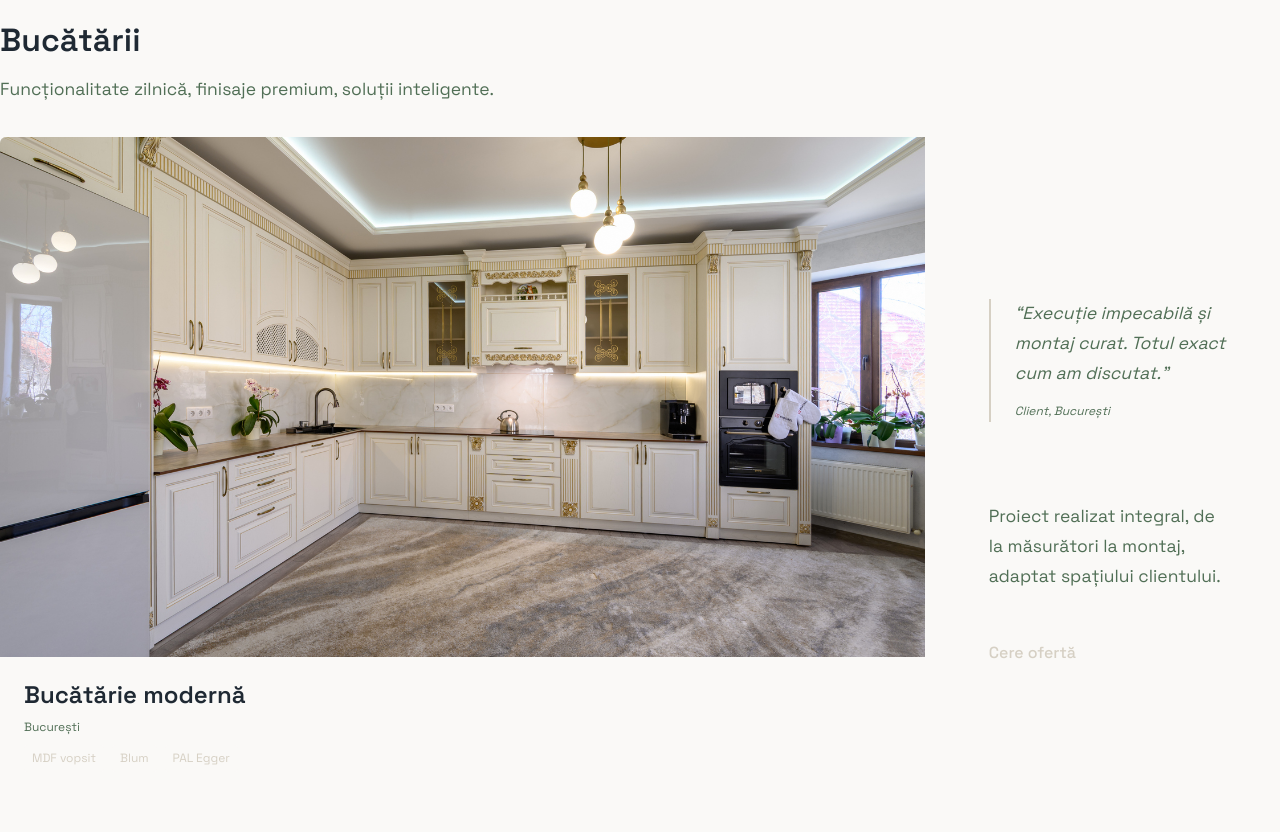
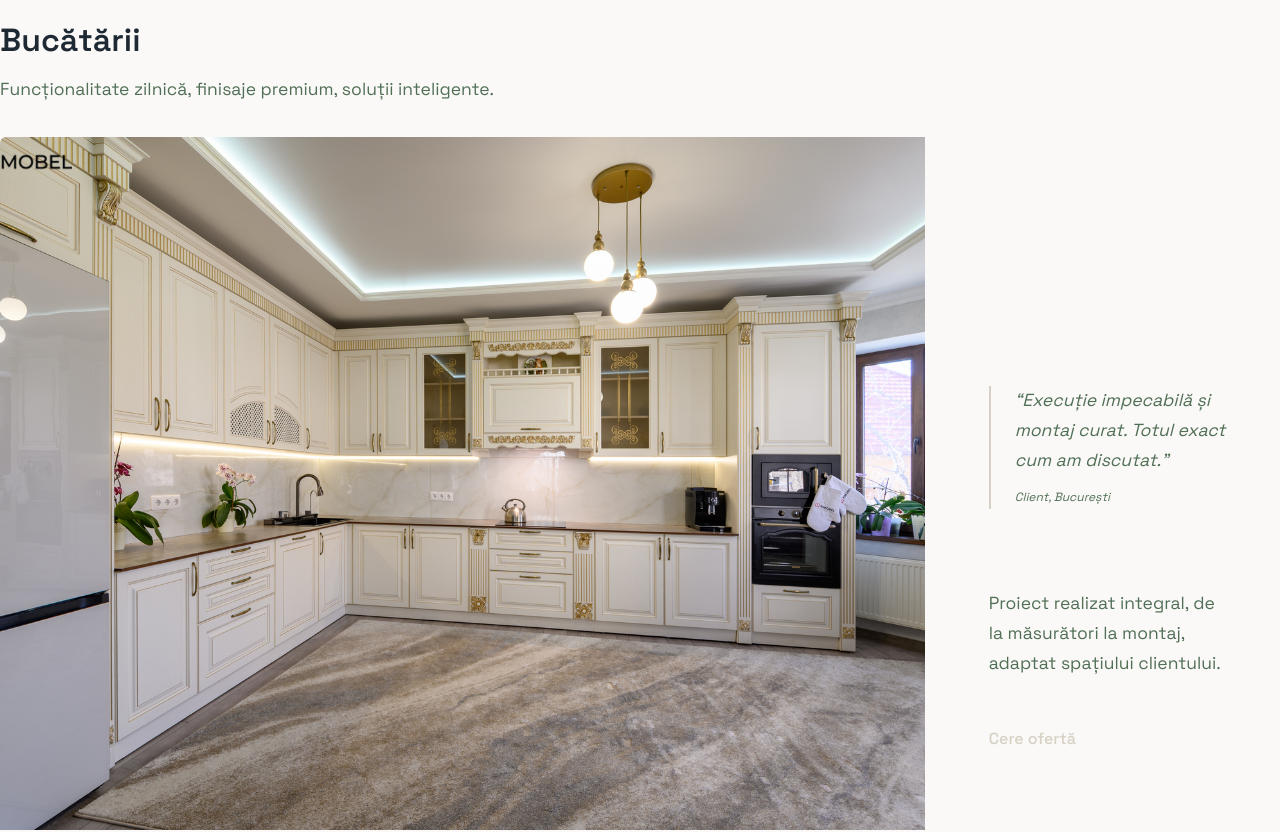
Before and after one commit to remus2023/daremi-website, a Next.js app: page /proiecte-mobila-comanda in a window 1280 px wide. Shown: the part 420-1252 px from the top of the page. Built offline with nearby package versions, Linux system fonts and the light colour scheme.

Commit message:
feat: add reusable image gallery with fullscreen lightbox (Embla + PhotoSwipe)

```diff
--- a/package.json
+++ b/package.json
@@ -12,8 +12,11 @@
     "@radix-ui/react-dialog": "^1.1.15",
     "@radix-ui/react-visually-hidden": "^1.2.4",
     "clsx": "^2.1.1",
+    "embla-carousel": "^8.6.0",
+    "embla-carousel-react": "^8.6.0",
     "framer-motion": "^12.23.26",
     "next": "16.0.10",
+    "photoswipe": "^5.4.4",
     "react": "19.2.1",
     "react-dom": "19.2.1",
     "sass": "^1.96.0"
--- a/src/app/proiecte-mobila-comanda/page.tsx
+++ b/src/app/proiecte-mobila-comanda/page.tsx
@@ -1,3 +1,5 @@
+"use client";
+
 import Link from "next/link";
 import Image from "next/image";
 import {
@@ -5,6 +7,11 @@ import {
   PROJECTS,
   CATEGORY_TESTIMONIALS,
 } from "@/config/projects.config";
+
+/* ➕ IMPORTURI GALERIE (DOAR ASTA ESTE NOU) */
+import { useImageGallery } from "@/components/ui/gallery/useImageGallery";
+import { ImageGallery } from "@/components/ui/gallery/ImageGallery";
+import { ImageLightbox } from "@/components/ui/gallery/ImageLightbox";
 
 export default function ProjectsPage() {
   return (
@@ -41,6 +48,11 @@ export default function ProjectsPage() {
                 const isFeatured = index === 0;
 
                 if (isFeatured) {
+                  /* ➕ HOOK GALERIE – DOAR PENTRU FEATURED */
+                  const gallery = useImageGallery({
+                    images: [project.image],
+                  });
+
                   return (
                     <article
                       key={project.id}
@@ -48,12 +60,21 @@ export default function ProjectsPage() {
                     >
                       {/* CARD PRINCIPAL */}
                       <div className="projects-page__featured-main">
+                        {/* 🔁 AICI ESTE SINGURA ÎNLOCUIRE DE LOGICĂ */}
                         <div className="projects-page__image">
-                          <Image
-                            src={project.image}
-                            alt={project.title}
-                            fill
-                            sizes="(max-width: 1024px) 100vw, 75vw"
+                          <ImageGallery
+                            images={gallery.images}
+                            activeIndex={gallery.activeIndex}
+                            changeIndex={gallery.changeIndex}
+                            openLightbox={gallery.openLightbox}
+                          />
+
+                          <ImageLightbox
+                            images={gallery.images}
+                            activeIndex={gallery.activeIndex}
+                            isLightboxOpen={gallery.isLightboxOpen}
+                            changeIndex={gallery.changeIndex}
+                            closeLightbox={gallery.closeLightbox}
                           />
                         </div>
 
@@ -71,7 +92,7 @@ export default function ProjectsPage() {
                         </div>
                       </div>
 
-                      {/* ASIDE INTERN */}
+                      {/* ASIDE INTERN – NEMODIFICAT */}
                       <aside className="projects-page__featured-aside">
                         {testimonial && (
                           <blockquote className="projects-page__testimonial">
@@ -90,12 +111,12 @@ export default function ProjectsPage() {
                         >
                           Cere ofertă
                         </Link>
-
                       </aside>
                     </article>
                   );
                 }
 
+                /* CARDURILE NORMALE – NEMODIFICATE */
                 return (
                   <article key={project.id} className="projects-page__card">
                     <div className="projects-page__image">
@@ -124,8 +145,6 @@ export default function ProjectsPage() {
               })}
             </div>
 
-
-
             <div className="projects-page__category-cta">
               <Link href={category.serviceHref}>
                 Vezi serviciul: {category.title}
--- /dev/null
+++ b/src/components/ui/gallery/ImageGallery.tsx
@@ -0,0 +1,137 @@
+"use client";
+
+import { useEffect, useCallback, useState } from "react";
+import useEmblaCarousel from "embla-carousel-react";
+import Image from "next/image";
+
+type ImageGalleryProps = {
+  images: string[];
+  activeIndex: number;
+  changeIndex: (index: number) => void;
+  openLightbox: (index?: number) => void;
+};
+
+export function ImageGallery({
+  images,
+  activeIndex,
+  changeIndex,
+  openLightbox,
+}: ImageGalleryProps) {
+  const [emblaRef, emblaApi] = useEmblaCarousel({
+    align: "start",
+    loop: false,
+    dragFree: false,
+  });
+
+  const [canScrollPrev, setCanScrollPrev] = useState(false);
+  const [canScrollNext, setCanScrollNext] = useState(false);
+
+  /**
+   * Sync: Embla → state
+   */
+  useEffect(() => {
+    if (!emblaApi) return;
+
+    const onSelect = () => {
+      changeIndex(emblaApi.selectedScrollSnap());
+      setCanScrollPrev(emblaApi.canScrollPrev());
+      setCanScrollNext(emblaApi.canScrollNext());
+    };
+
+    emblaApi.on("select", onSelect);
+    onSelect();
+
+    return () => {
+      emblaApi.off("select", onSelect);
+    };
+  }, [emblaApi, changeIndex]);
+
+  /**
+   * Sync: state → Embla
+   */
+  useEffect(() => {
+    if (!emblaApi) return;
+    emblaApi.scrollTo(activeIndex);
+  }, [emblaApi, activeIndex]);
+
+  const scrollPrev = useCallback(() => {
+    emblaApi?.scrollPrev();
+  }, [emblaApi]);
+
+  const scrollNext = useCallback(() => {
+    emblaApi?.scrollNext();
+  }, [emblaApi]);
+
+  const handleThumbClick = useCallback(
+    (index: number) => {
+      emblaApi?.scrollTo(index);
+    },
+    [emblaApi]
+  );
+
+  return (
+    <div className="image-gallery">
+      {/* Arrows (desktop only via CSS) */}
+      {canScrollPrev && (
+        <button
+          type="button"
+          className="image-gallery__arrow image-gallery__arrow--prev"
+          onClick={scrollPrev}
+          aria-label="Previous image"
+        >
+          ‹
+        </button>
+      )}
+
+      {canScrollNext && (
+        <button
+          type="button"
+          className="image-gallery__arrow image-gallery__arrow--next"
+          onClick={scrollNext}
+          aria-label="Next image"
+        >
+          ›
+        </button>
+      )}
+
+      {/* Main gallery */}
+      <div className="image-gallery__viewport" ref={emblaRef}>
+        <div className="image-gallery__container">
+          {images.map((src, index) => (
+            <div
+              className="image-gallery__slide"
+              key={index}
+              onClick={() => openLightbox(activeIndex)}
+            >
+              <Image
+                src={src}
+                alt=""
+                fill
+                priority={index === 0}
+                sizes="(max-width: 768px) 100vw, 70vw"
+              />
+            </div>
+          ))}
+        </div>
+      </div>
+
+      {/* Thumbnails */}
+      {images.length > 1 && (
+        <div className="image-gallery__thumbs">
+          {images.map((src, index) => (
+            <button
+              key={index}
+              type="button"
+              className={`image-gallery__thumb ${
+                index === activeIndex ? "is-active" : ""
+              }`}
+              onClick={() => handleThumbClick(index)}
+            >
+              <Image src={src} alt="" width={72} height={72} />
+            </button>
+          ))}
+        </div>
+      )}
+    </div>
+  );
+}
--- /dev/null
+++ b/src/components/ui/gallery/ImageLightbox.tsx
@@ -0,0 +1,69 @@
+"use client";
+
+import { useEffect, useRef } from "react";
+import PhotoSwipeLightbox from "photoswipe/lightbox";
+import "photoswipe/style.css";
+
+type ImageLightboxProps = {
+  images: string[];
+  activeIndex: number;
+  isLightboxOpen: boolean;
+  changeIndex: (index: number) => void;
+  closeLightbox: () => void;
+};
+
+export function ImageLightbox({
+  images,
+  activeIndex,
+  isLightboxOpen,
+  changeIndex,
+  closeLightbox,
+}: ImageLightboxProps) {
+  const lightboxRef = useRef<PhotoSwipeLightbox | null>(null);
+
+  useEffect(() => {
+    if (!isLightboxOpen) return;
+
+    const lightbox = new PhotoSwipeLightbox({
+      dataSource: images.map((src) => ({
+        src,
+        width: 2000,
+        height: 1400,
+      })),
+      closeOnVerticalDrag: true,
+      showHideAnimationType: "fade",
+      pswpModule: () => import("photoswipe"),
+    });
+
+    lightbox.on("change", () => {
+      const currIndex = lightbox.pswp?.currIndex;
+      if (typeof currIndex === "number") {
+        changeIndex(currIndex);
+      }
+    });
+
+    lightbox.on("close", () => {
+      closeLightbox();
+    });
+
+    lightbox.init();
+
+    /* 🔴 CHEIA LIPSĂ – DESCHIDEREA EFECTIVĂ */
+    lightbox.loadAndOpen(activeIndex);
+
+    lightboxRef.current = lightbox;
+
+    return () => {
+      lightbox.destroy();
+      lightboxRef.current = null;
+    };
+  }, [
+    images,
+    activeIndex,
+    isLightboxOpen,
+    changeIndex,
+    closeLightbox,
+  ]);
+
+  return null;
+}
--- /dev/null
+++ b/src/components/ui/gallery/_gallery.scss
@@ -0,0 +1,105 @@
+@use "../../../styles/abstracts" as *;
+
+.image-gallery {
+    position: relative;
+
+    /* =========================
+     VIEWPORT & SLIDES
+  ========================= */
+
+    &__viewport {
+        overflow: hidden;
+    }
+
+    &__container {
+        display: flex;
+    }
+
+    &__slide {
+        position: relative;
+        flex: 0 0 100%;
+        aspect-ratio: 4 / 3;
+        cursor: zoom-in;
+
+        img {
+            object-fit: cover;
+        }
+    }
+
+    /* =========================
+     THUMBNAILS
+  ========================= */
+
+    &__thumbs {
+        display: flex;
+        gap: space(xs);
+        margin-top: space(sm);
+    }
+
+    &__thumb {
+        padding: 0;
+        border: none;
+        background: none;
+        cursor: pointer;
+        opacity: 0.5;
+        transition: opacity 0.2s ease;
+
+        img {
+            display: block;
+            border-radius: xs;
+        }
+
+        &:hover {
+            opacity: 0.75;
+        }
+
+        &.is-active {
+            opacity: 1;
+            outline: 2px solid $color-border;
+            outline-offset: 2px;
+        }
+    }
+
+    /* =========================
+     ARROWS (DESKTOP ONLY)
+  ========================= */
+
+    &__arrow {
+        position: absolute;
+        top: 50%;
+        transform: translateY(-50%);
+        z-index: z(header);
+        width: 40px;
+        height: 40px;
+        border-radius: 50%;
+        border: none;
+        background-color: rgba(0, 0, 0, 0.5);
+        color: #fff;
+        cursor: pointer;
+        display: flex;
+        align-items: center;
+        justify-content: center;
+
+        &:hover {
+            background-color: rgba(0, 0, 0, 0.7);
+        }
+
+        &--prev {
+            left: space(sm);
+        }
+
+        &--next {
+            right: space(sm);
+        }
+    }
+
+    /* =========================
+     MOBILE / TABLET
+  ========================= */
+
+    @include down(md) {
+        &__arrow {
+            display: none;
+        }
+    }
+}
--- /dev/null
+++ b/src/components/ui/gallery/useImageGallery.ts
@@ -0,0 +1,59 @@
+"use client";
+
+import { useCallback, useState } from "react";
+
+type UseImageGalleryOptions = {
+  images: string[];
+  initialIndex?: number;
+};
+
+export function useImageGallery({
+  images,
+  initialIndex = 0,
+}: UseImageGalleryOptions) {
+  const [activeIndex, setActiveIndex] = useState(initialIndex);
+  const [isLightboxOpen, setIsLightboxOpen] = useState(false);
+
+  /**
+   * Deschide lightbox-ul pe indexul curent
+   * sau pe un index furnizat explicit
+   */
+  const openLightbox = useCallback(
+    (index?: number) => {
+      if (typeof index === "number") {
+        setActiveIndex(index);
+      }
+      setIsLightboxOpen(true);
+    },
+    []
+  );
+
+  /**
+   * Închide lightbox-ul
+   */
+  const closeLightbox = useCallback(() => {
+    setIsLightboxOpen(false);
+  }, []);
+
+  /**
+   * Setează imaginea activă
+   * Folosit de gallery (Embla) și de lightbox
+   */
+  const changeIndex = useCallback(
+    (index: number) => {
+      if (index < 0 || index >= images.length) return;
+      setActiveIndex(index);
+    },
+    [images.length]
+  );
+
+  return {
+    images,
+    activeIndex,
+    isLightboxOpen,
+
+    changeIndex,
+    openLightbox,
+    closeLightbox,
+  };
+}
--- a/src/styles/components/_index.scss
+++ b/src/styles/components/_index.scss
@@ -2,3 +2,4 @@
 @forward './reveal';
 @forward './skeleton';
 @forward './projectsPage';
+@forward '../../components/ui/gallery/gallery';
```
Also changed, not shown: src/components/ui/gallery/gallery.types.ts (added), 1 other file (tests, documents, lock files or other folders).
